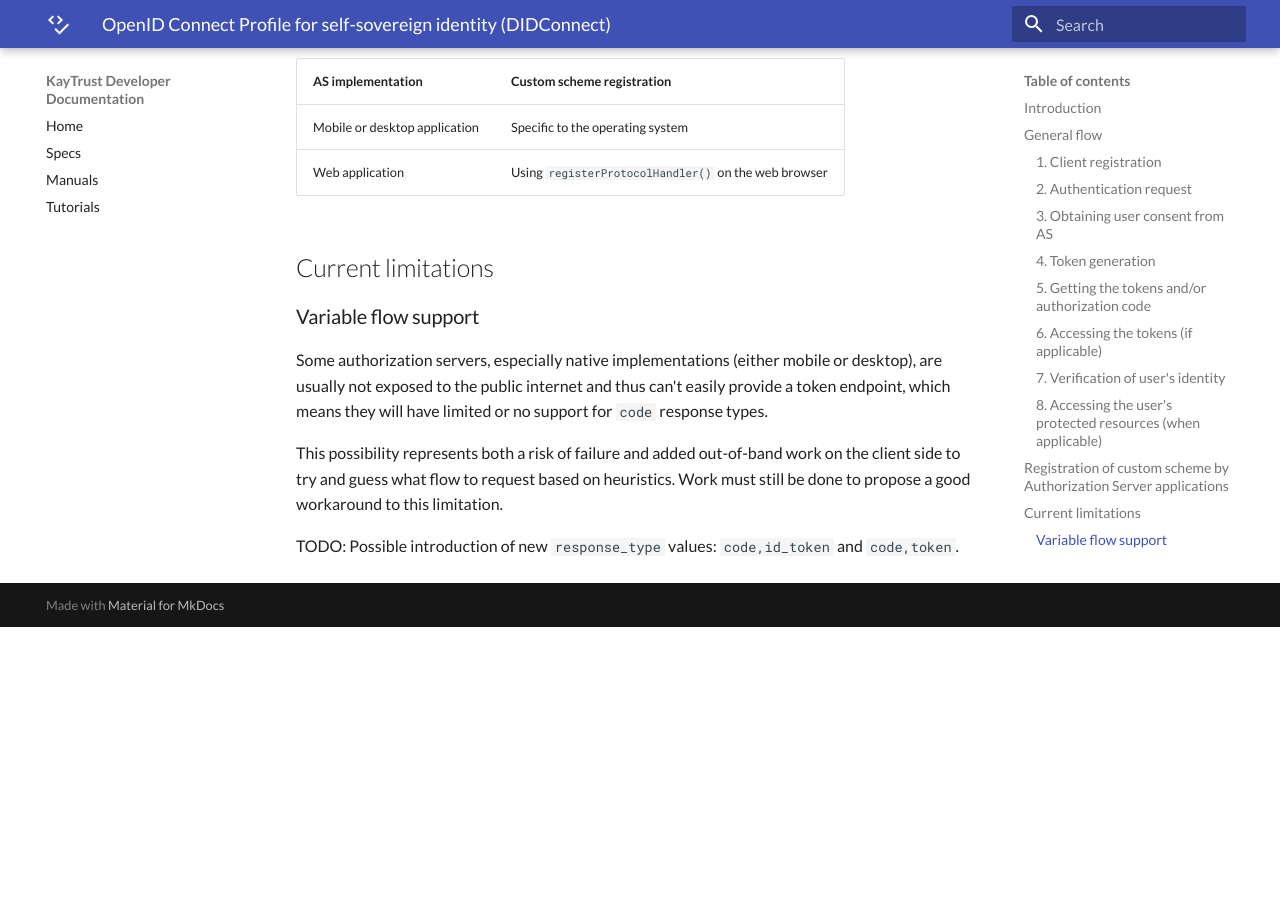
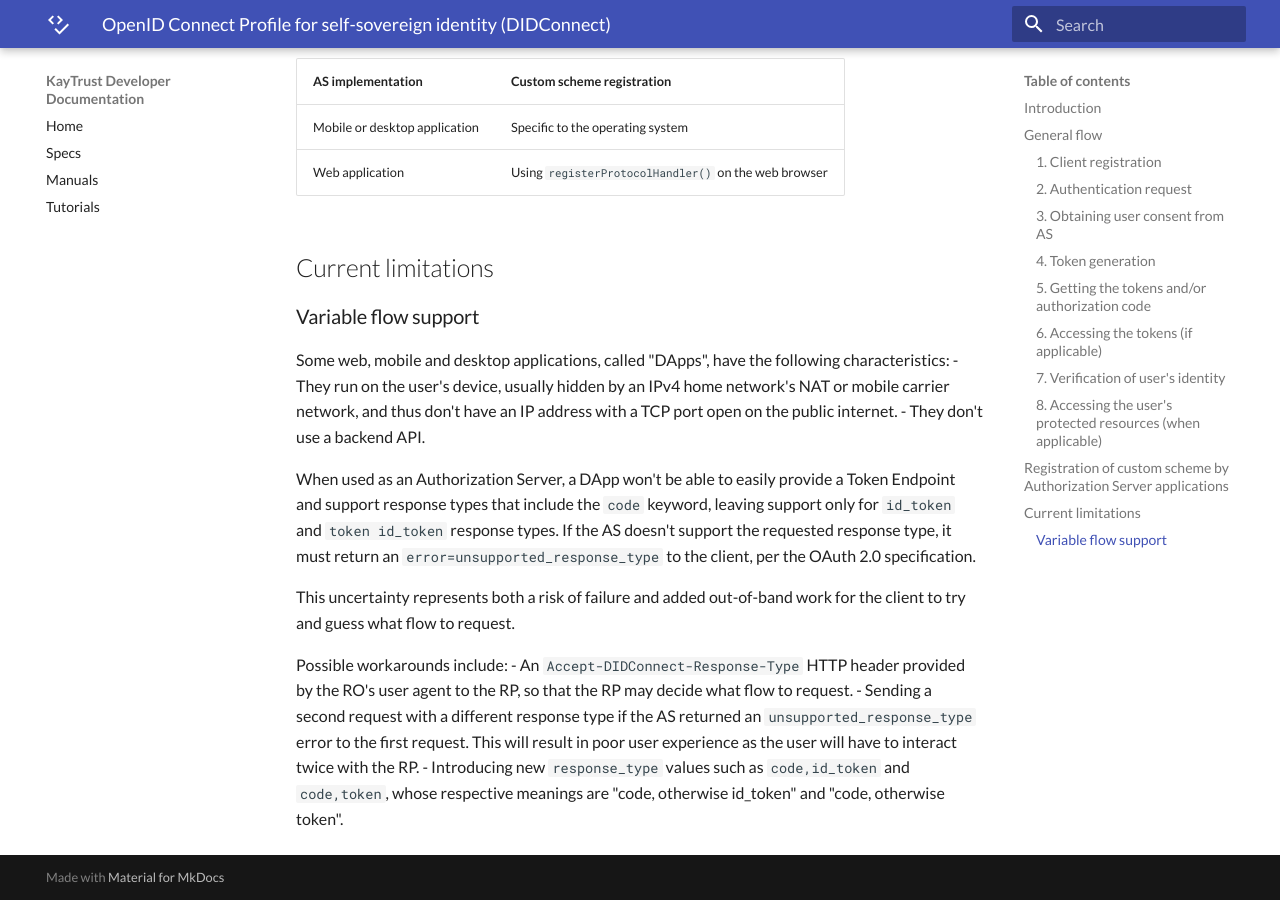
Before and after one commit to KayTrust/kaytrust.github.io, an MkDocs documentation site: the page built from docs/Specs/DIDConnect.md, in a window 1280 px wide and 900 px high, scrolled down 4456 px. Built offline with MkDocs 1.6.1 and Material for MkDocs 9.7.7, drawn with Linux system fonts in a browser that asks for light colours; before the commit the page ends 5083 px from its top, so only the background shows below that.

Commit message:
Updated DIDConnect

```diff
--- a/docs/Specs/DIDConnect.md
+++ b/docs/Specs/DIDConnect.md
@@ -109,8 +109,15 @@ Below are examples of Authorization Servers.
 
 ### Variable flow support
 
-Some authorization servers, especially native implementations (either mobile or desktop), are usually not exposed to the public internet and thus can't easily provide a token endpoint, which means they will have limited or no support for `code` response types.
+Some web, mobile and desktop applications, called "DApps", have the following characteristics:
+- They run on the user's device, usually hidden by an IPv4 home network's NAT or mobile carrier network, and thus don't have an IP address with a TCP port open on the public internet.
+- They don't use a backend API.
 
-This possibility represents both a risk of failure and added out-of-band work on the client side to try and guess what flow to request based on heuristics. Work must still be done to propose a good workaround to this limitation.
+When used as an Authorization Server, a DApp won't be able to easily provide a Token Endpoint and support response types that include the `code` keyword, leaving support only for `id_token` and `token id_token` response types. If the AS doesn't support the requested response type, it must return an `error=unsupported_response_type` to the client, per the OAuth 2.0 specification.
 
-TODO: Possible introduction of new `response_type` values: `code,id_token` and `code,token`.
+This uncertainty represents both a risk of failure and added out-of-band work for the client to try and guess what flow to request.
+
+Possible workarounds include:
+- An `Accept-DIDConnect-Response-Type` HTTP header provided by the RO's user agent to the RP, so that the RP may decide what flow to request.
+- Sending a second request with a different response type if the AS returned an `unsupported_response_type` error to the first request. This will result in poor user experience as the user will have to interact twice with the RP.
+- Introducing new `response_type` values such as `code,id_token` and `code,token`, whose respective meanings are "code, otherwise id_token" and "code, otherwise token".
```
